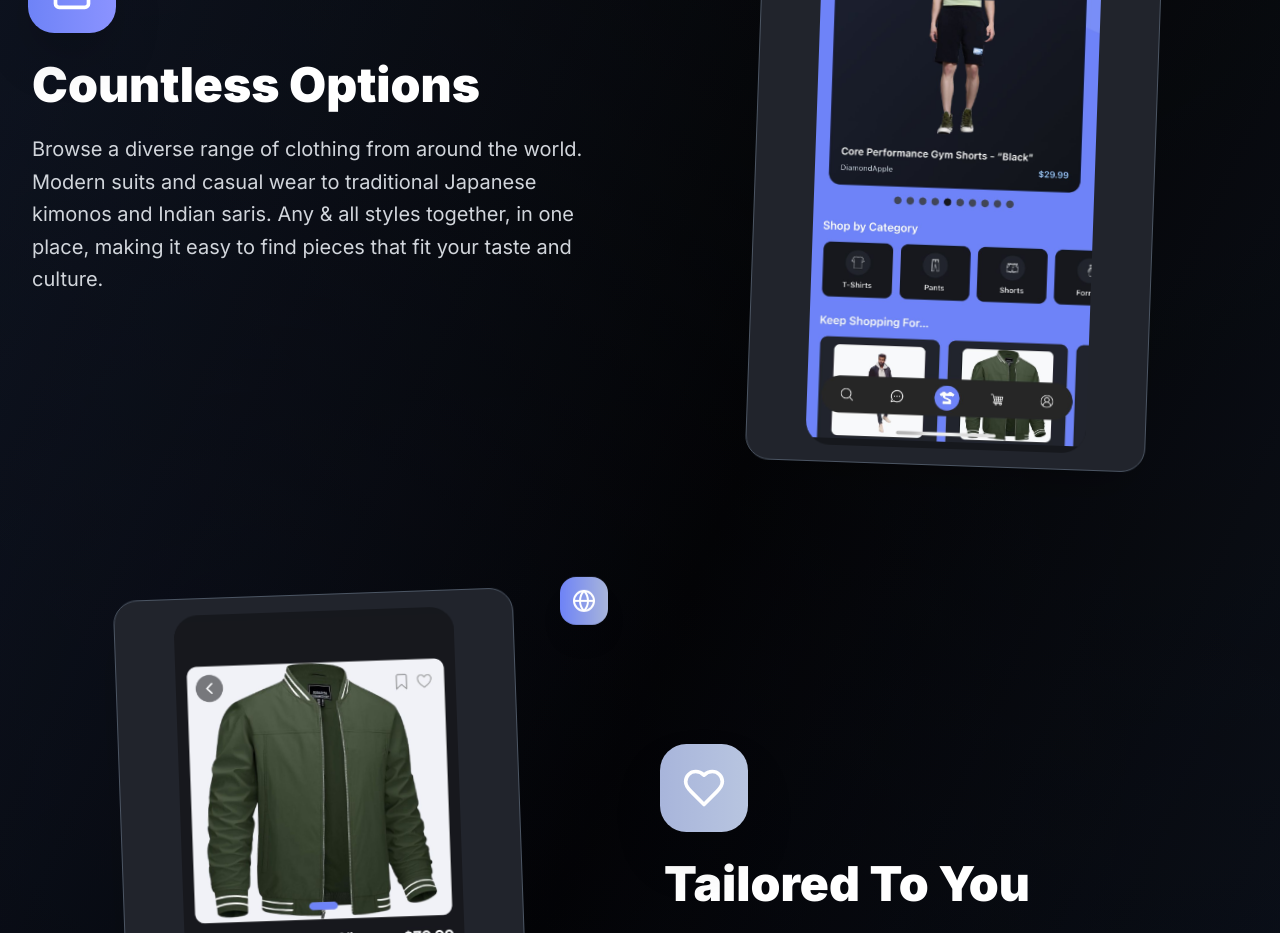
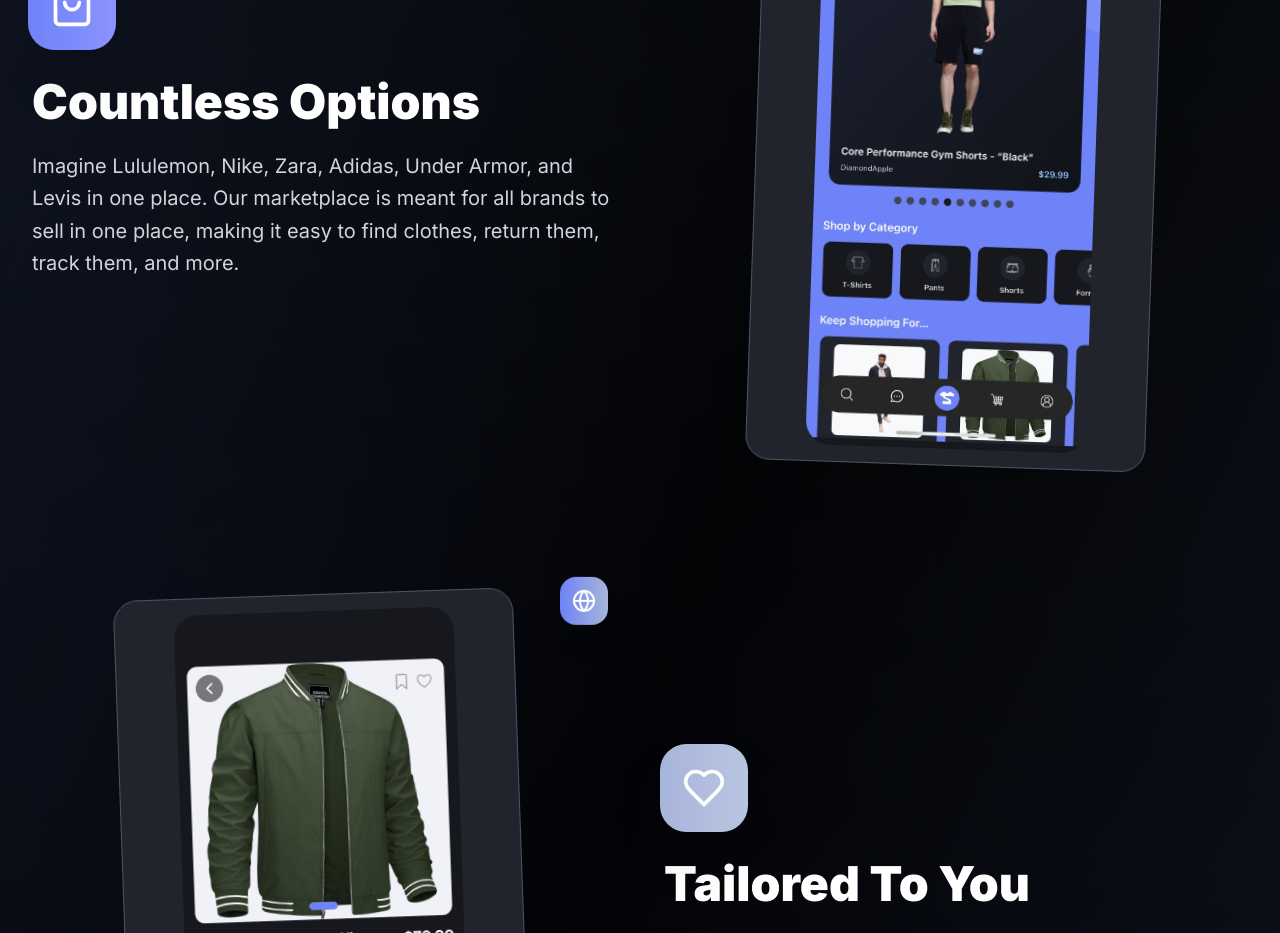
Before and after one commit to PranavPrasannaV/skaptiDash, a React (Vite) app: page / in a window 1280 px wide. Shown: the part 1600-2533 px from the top of the page. Built offline with nearby package versions, Linux system fonts and the light colour scheme.

Commit message:
text changes

```diff
--- a/src/components/Features.tsx
+++ b/src/components/Features.tsx
@@ -17,7 +17,7 @@ const Features = () => {
     {
       icon: ShoppingBag,
       title: "Countless Options",
-      description: "Browse a diverse range of clothing from around the world. Modern suits and casual wear to traditional Japanese kimonos and Indian saris. Any & all styles together, in one place, making it easy to find pieces that fit your taste and culture.",
+      description: "Imagine Lululemon, Nike, Zara, Adidas, Under Armor, and Levis in one place. Our marketplace is meant for all brands to sell in one place, making it easy to find clothes, return them, track them, and more.",
       gradient: "from-[#6e83f7] to-[#8B93FF]",
       delay: "0s"
     },
```
